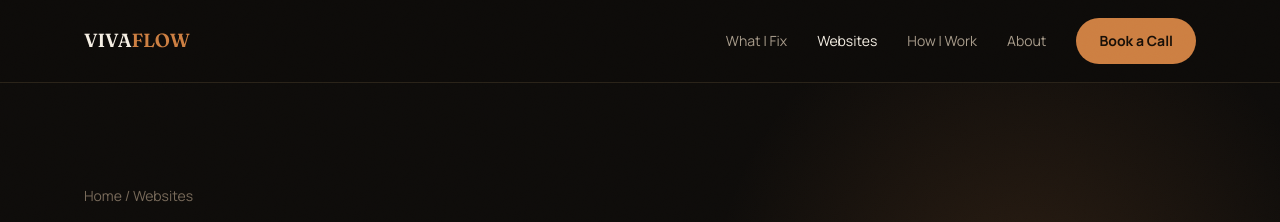
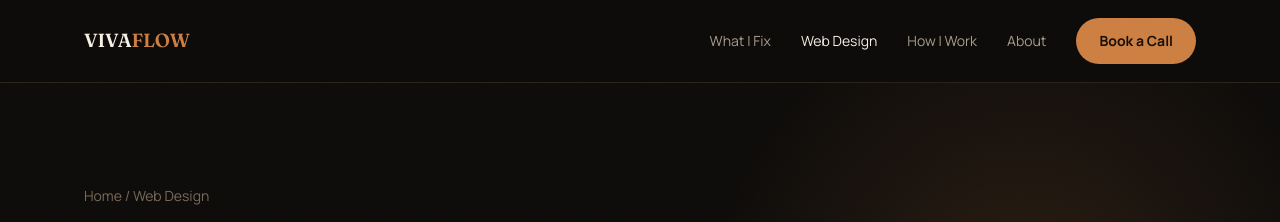
Before and after one commit to zaynoaziz1-hue/vivaflow-site, a plain HTML site: page services/website-design/index.html in a window 1280 px wide. Shown: the top 222 px of the page. Drawn offline with Linux system fonts and the light colour scheme.

Commit message:
Rename Websites menu link to Web Design
Co-Authored-By: Claude Opus 5.5 <noreply@anthropic.com>
Claude-Session: https://claude.ai/code/session_01SjGVBU9qpbSC61wuXXDVev

```diff
--- a/services/website-design/index.html
+++ b/services/website-design/index.html
@@ -89,7 +89,7 @@
     <a href="/" class="logo">VIVA<span>FLOW</span></a>
     <nav class="navlinks" aria-label="Main">
       <a href="/#services">What I Fix</a>
-      <a href="/services/website-design/" aria-current="page">Websites</a>
+      <a href="/services/website-design/" aria-current="page">Web Design</a>
       <a href="/#process">How I Work</a>
       <a href="/#about">About</a>
       <a class="btn btn-primary" href="/contact/">Book a Call</a>
@@ -100,7 +100,7 @@
 <main>
   <section class="wd-hero">
     <div class="wrap">
-      <p class="crumb"><a href="/">Home</a> / Websites</p>
+      <p class="crumb"><a href="/">Home</a> / Web Design</p>
       <h1>A website that books jobs, <em>not just one that looks nice.</em></h1>
       <p class="lede">Most contractor websites are an online business card. Someone finds you on Google, can't tell if you serve their area, can't find the phone number on their phone, and leaves. I build sites that turn that visitor into a call, and then make sure every call and form gets answered.</p>
       <div class="cta-row">
@@ -211,7 +211,7 @@
     <span>© 2026 Vivaflow. Miami, FL</span>
     <nav class="foot-links" aria-label="Footer">
       <a href="/#services">What I Fix</a>
-      <a href="/services/website-design/">Websites</a>
+      <a href="/services/website-design/">Web Design</a>
       <a href="/#about">About</a>
       <a href="/contact/">Book a Call</a>
     </nav>
```
Also changed, not shown: contact/index.html (+2 -2 lines), index.html (+2 -2 lines).
